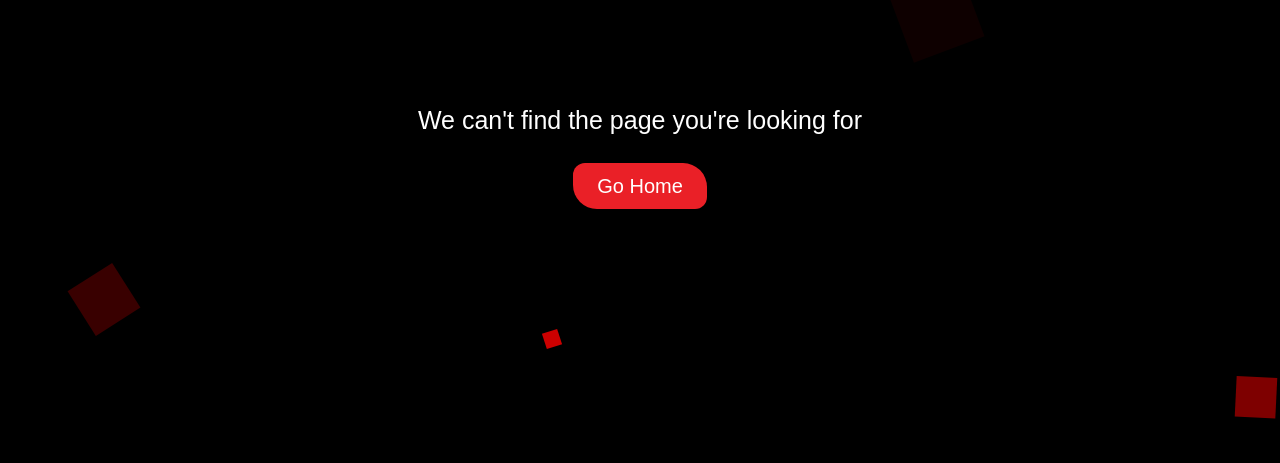
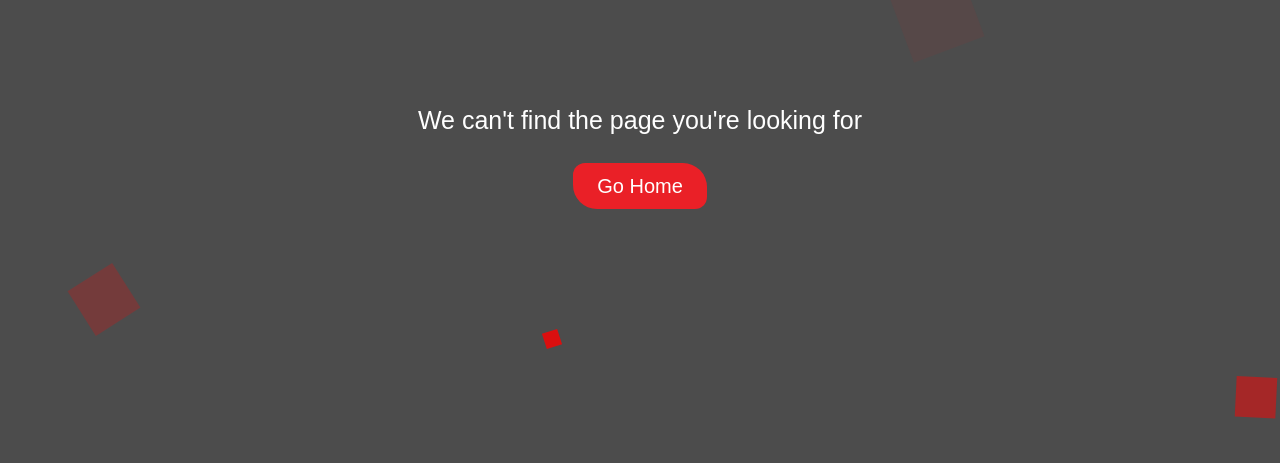
Before and after one commit to nreddystudent/camagru, a PHP site: page /app/views/error/index.php in a window 1280 px wide. Shown: the part 337-800 px from the top of the page. Run offline with PHP 8.4, Linux system fonts and the light colour scheme; some libraries are stand-ins or nearby versions.

Commit message:
added error 404 page

```diff
--- a/css/error.css
+++ b/css/error.css
@@ -3,7 +3,7 @@ body{
     margin: 0;
     font-family: "montserrat", sans-serif;
     min-height: 100vh;
-    background: black;
+    background: rgba(0, 0, 0, 0.7);
 
 }
 
```
